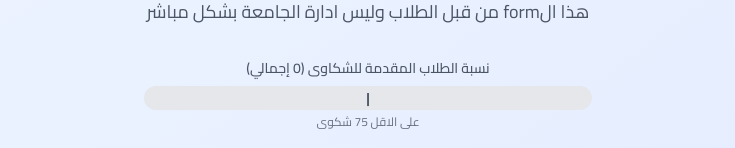
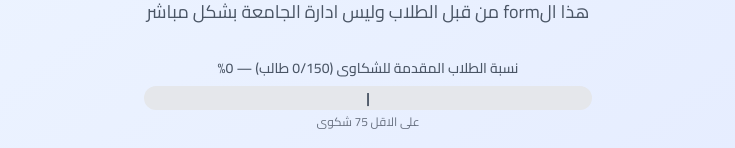
Before and after one commit to ahddev/iust-report, a Next.js app: page / in a window 1280 px wide. Shown: the part 206-354 px from the top of the page, without its empty margins (272-1007 px from the left). Built offline with nearby package versions, Linux system fonts and the light colour scheme; no server answers; the database is empty; what tailwindcss-animated would draw is missing.

Commit message:
number bar preczntage

```diff
--- a/app/page.tsx
+++ b/app/page.tsx
@@ -50,7 +50,8 @@ https://iust-report.vercel.app
           {/* Progress bar - نسبة الطلاب */}
           <div className="w-full max-w-md space-y-2">
             <p className="text-center text-gray-600 text-sm font-medium">
-              نسبة الطلاب المقدمة للشكاوى ({reportCount} إجمالي)
+              نسبة الطلاب المقدمة للشكاوى ({reportCount}/150 طالب) —{" "}
+              {Math.round(Math.min((reportCount / 150) * 100, 100))}%
             </p>
             <div className="relative">
               <div className="relative h-6 rounded-full bg-gray-200">
```
